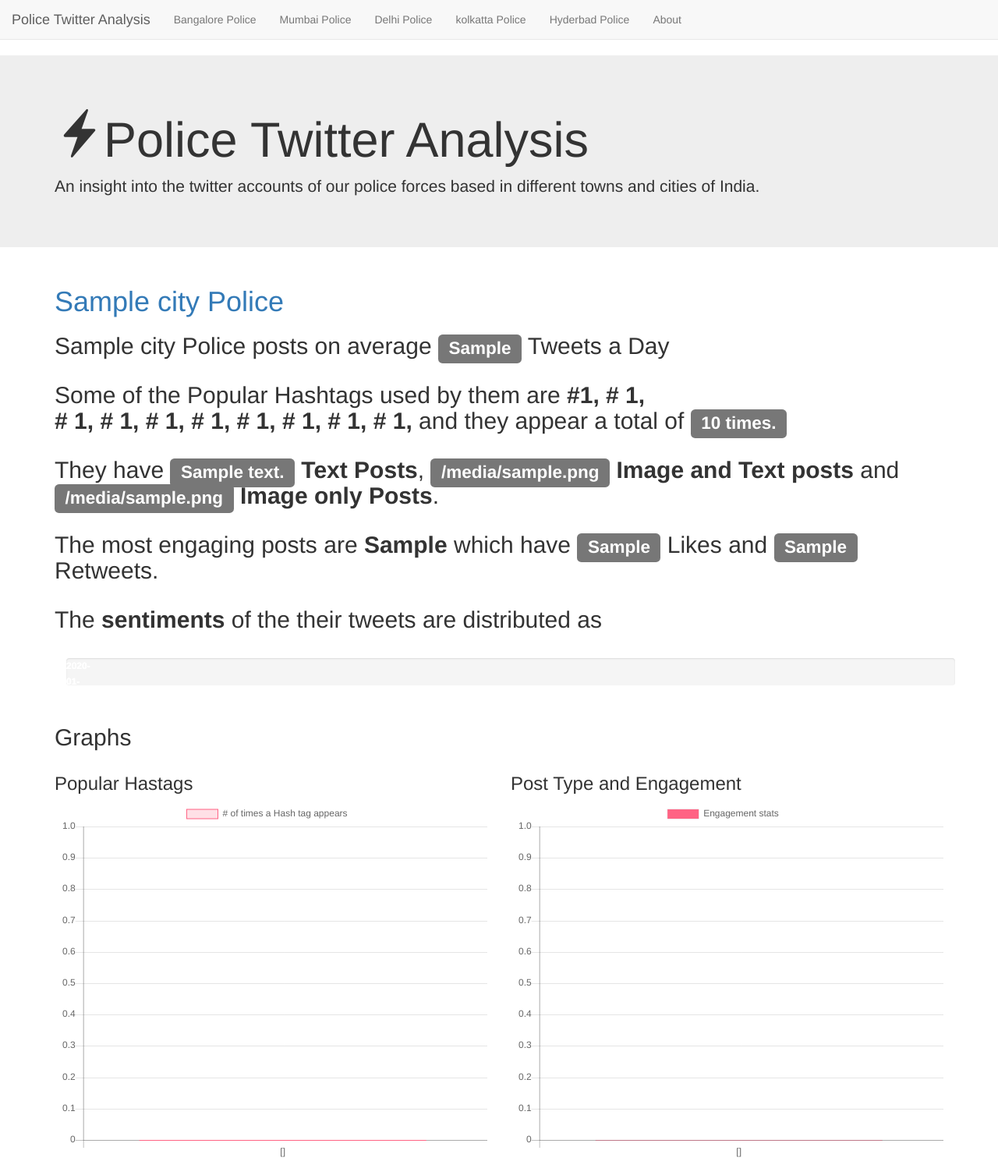
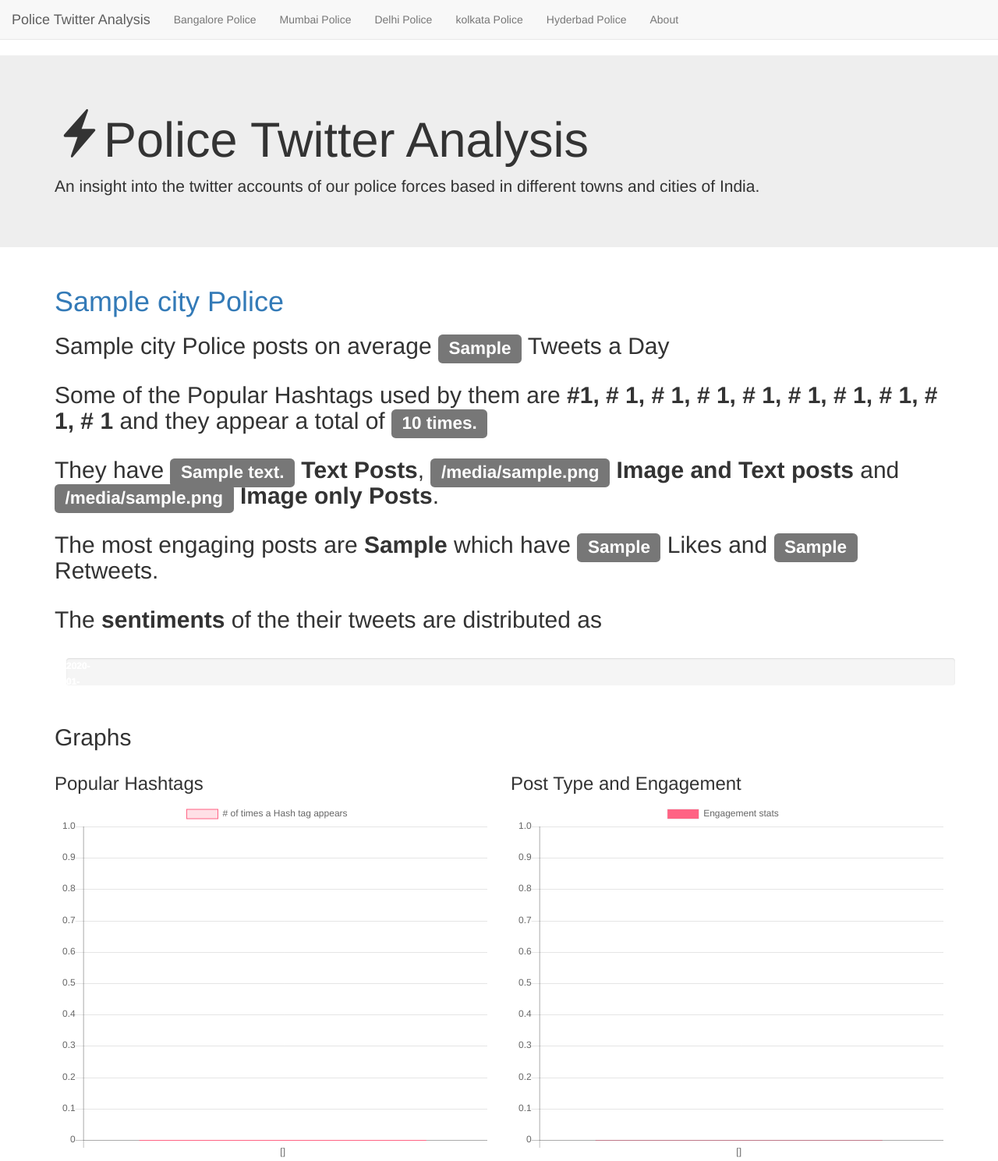
Before and after one commit to aerophile/Twitter_Police_analysis, a Flask app: template Flaskapp/templates/index.html in a window 1280 px wide. Shown: the top 1489 px of the page at 78% size. Run offline with Flask 2, Linux system fonts and the light colour scheme; the template is opened without the code that fills it: most values are stand-ins (such as "Sample title", 1, 10 or a date in 2020); parts of the project's set-up code (start-up, migrations or seed data) failed here and were passed over; some libraries are stand-ins or nearby versions.

Commit message:
corrected token errors

```diff
--- a/Flaskapp/__init__.py
+++ b/Flaskapp/__init__.py
@@ -17,7 +17,7 @@ def worker():
 @app.route('/')
 @app.route('/Bangalore')
 def ban():
-	city_page = "Bangalore"
+	city_page = 'Bangalore'
 	result = results[city_page]
 
 	labels = [result['popular_hastags'][0][0],result['popular_hastags'][1][0],result['popular_hastags'][2][0],
@@ -52,7 +52,7 @@ def ban():
 
 @app.route('/Mumbai')
 def mum():
-	city_page = "Mumbai"
+	city_page = 'Mumbai'
 	result = results[city_page]
 
 	labels = [result['popular_hastags'][0][0],result['popular_hastags'][1][0],result['popular_hastags'][2][0],
@@ -84,6 +84,7 @@ def mum():
 		return render_template("index.html",city=city_page,result = result,acc_link=acc_link,max_type = max_type, values=values, labels=labels,linechart_x=linechart_x, values1=values1, labels1=labels1)
 	except Exception, e:
 		return str(e)
+
 
 @app.route('/Delhi')
 def delhi():
@@ -120,9 +121,9 @@ def delhi():
 	except Exception, e:
 		return str(e)
 
-@app.route('/Kolkatta')
+@app.route('/Kolkata')
 def kol():
-	city_page = "Kolkatta"
+	city_page = "Kolkata"
 	result = results[city_page]
 
 	labels = [result['popular_hastags'][0][0],result['popular_hastags'][1][0],result['popular_hastags'][2][0],
--- a/Flaskapp/templates/index.html
+++ b/Flaskapp/templates/index.html
@@ -26,7 +26,7 @@
         <li><a href="Bangalore">Bangalore Police <span class="sr-only"></a></li>
         <li><a href="Mumbai">Mumbai Police <span class="sr-only"></a></li>
         <li><a href="Delhi">Delhi Police <span class="sr-only"></a></li>
-        <li><a href="Kolkatta">kolkatta Police <span class="sr-only"></a></li>
+        <li><a href="Kolkata">kolkata Police <span class="sr-only"></a></li>
         <li><a href="Hyderabad">Hyderbad Police <span class="sr-only"></a></li>
 
       <ul class="nav navbar-nav navbar-right">
@@ -53,7 +53,7 @@
 <div class="container">
 		<h2> Some of the Popular Hashtags used by them are
 		<b><span>#{{result['popular_hastags'][0][0]}}</span>, </b>
-		<b><span># {{result['popular_hastags'][1][0]}}</span>, </b><br>
+		<b><span># {{result['popular_hastags'][1][0]}}</span>, </b>
 		<b><span># {{result['popular_hastags'][2][0]}}</span>, </b>
 		<b><span># {{result['popular_hastags'][3][0]}}</span>, </b>
 		<b><span># {{result['popular_hastags'][4][0]}}</span>, </b>
@@ -61,7 +61,7 @@
 		<b><span># {{result['popular_hastags'][6][0]}}</span>, </b>
 		<b><span># {{result['popular_hastags'][7][0]}}</span>, </b>
 		<b><span># {{result['popular_hastags'][8][0]}}</span>, </b>
-		<b><span># {{result['popular_hastags'][9][0]}},</span></b>
+		<b><span># {{result['popular_hastags'][9][0]}}</span></b>
 		and they appear a total of <b<span class="label label-default">{{
 		result['popular_hastags'][9][1] + result['popular_hastags'][8][1] + result['popular_hastags'][7][1]+
 		result['popular_hastags'][6][1] + result['popular_hastags'][5][1] + result['popular_hastags'][4][1]+
@@ -109,7 +109,7 @@
 	</div>
 	<div class="row">
 		<div class="col-md-6">
-		<h3>Popular Hastags</h3>
+		<h3>Popular Hashtags</h3>
 			<canvas id="BarChart" width="300" height="250"></canvas>
 
 
```
